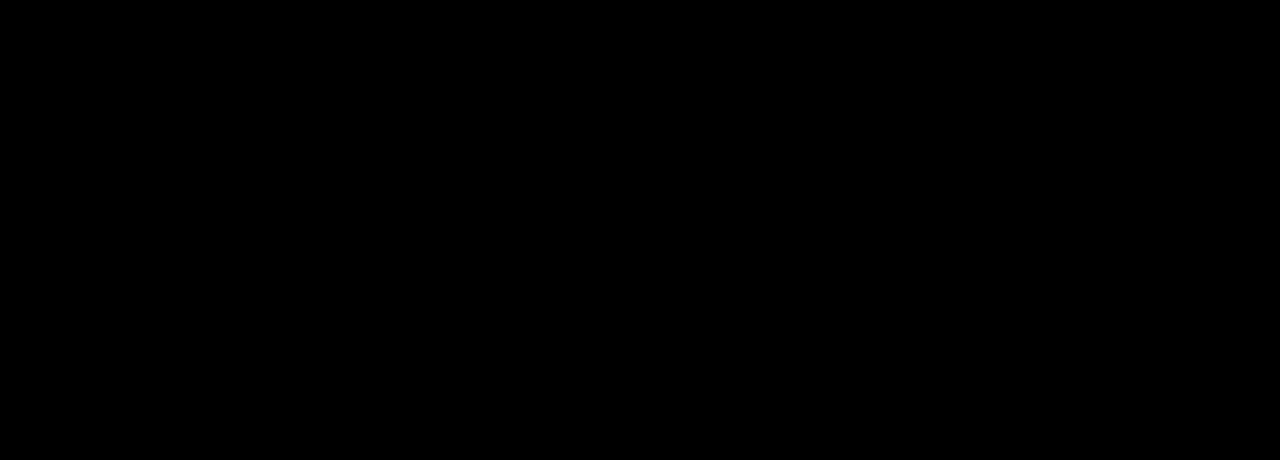
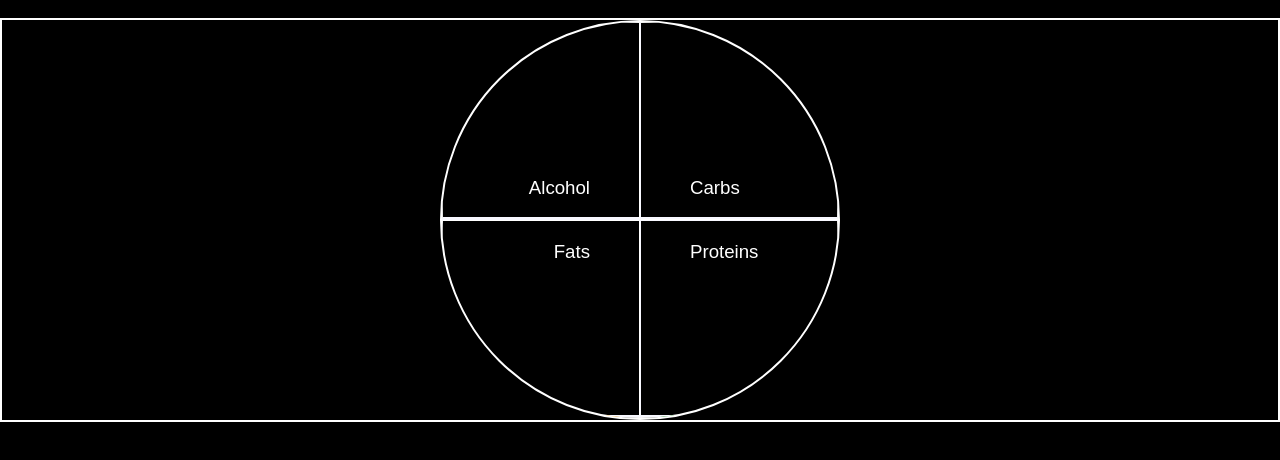
Before and after one commit to KylesTech95/nutrient-hack, a plain HTML site: page index.html in a window 1280 px wide. Drawn offline with Linux system fonts and the light colour scheme.

Commit message:
feat: html/css - plate/macronutrient organization.

```diff
--- a/index.html
+++ b/index.html
@@ -20,6 +20,26 @@
      <div id="wrapper" class="wrapper-container container-wrapper">
 
         <!-- 1. plate -->
+         <div id="plate-container" data-plate>
+
+            <div class="plate-section" data-proteins>
+                <p>Proteins</p>
+                <div class="plate-indicator" data-proteins-indicator></div>
+            </div>
+            <div class="plate-section second-child" data-carbohydrates>
+                <p>Carbs</p>
+                <div class="plate-indicator" data-carbohydrates-indicator></div>
+            </div>
+            <div class="plate-section third-child" data-alcohol>
+                <p>Alcohol</p>
+                <div class="plate-indicator" data-alcohol-indicator></div>
+            </div>
+            <div class="plate-section" data-fats>
+                <p>Fats</p>
+                <div class="plate-indicator" data-fats-indicator></div>
+            </div>
+
+         </div>
 
         <!-- 2. user input (height weight age gender)-->
 
--- a/styles.css
+++ b/styles.css
@@ -19,4 +19,197 @@
 
 body {
     background-color: var(--bg-secondary);
+
+    height:100%;
+    width:100%;
+
 }
+
+#wrapper {
+    height:inherit;
+    width:inherit;
+
+    display:flex;
+    flex-direction: column;
+    align-items:center;
+    justify-content: center;
+
+    overflow-y:scroll;
+
+    border:2px solid var(--color-secondary);
+}
+
+/* plate container */
+#plate-container {
+    border:2px solid var(--color-secondary);
+
+    aspect-ratio:1 / 1;
+    height:400px;
+    width:400px;
+
+    border-radius:50%;
+
+    display:flex;
+    flex-direction: column;
+    align-items: center;
+    justify-content: center;
+
+    overflow:hidden;
+
+    position:relative;
+}
+
+/* plate macros */
+#plate-container div.plate-section {
+    display:flex;
+    flex-direction: column;
+    justify-content: end;
+
+    font-size:14pt;
+
+    min-height:50%;
+    min-width:50%;
+
+    border:.25px solid var(--color-secondary);
+    box-shadow:0 0 .5px .9px ghostwhite;
+
+    position:absolute;
+}
+
+/* plate label */
+.plate-section > p {
+    mix-blend-mode:difference;
+
+    font-family: Arial, Helvetica, sans-serif;
+
+    position:absolute;
+
+    color:var(--color-secondary);
+}
+
+/*
+||
+||
+||
+\/
+*/
+
+[data-proteins] > p{
+    top:10%;
+    left:25%;
+}
+[data-carbohydrates] > p{
+    bottom:10%;
+    left:25%;
+}
+[data-alcohol] > p{
+    bottom:10%;
+    right:25%;
+}
+[data-fats] > p {
+    top:10%;
+    right:25%;
+}
+
+
+/* proteins */
+div.plate-section:first-child{
+    border-bottom-right-radius:50%;
+
+    bottom:0;
+    right:0;
+
+}
+
+/* carbs */
+div.plate-section.second-child{
+    border-top-right-radius:50%;
+
+    top:0;
+    right:0;
+
+}
+
+/* alcohol */
+div.plate-section.third-child{
+    border-top-left-radius:50%;
+
+    top:0;
+    left:0;
+
+}
+
+/* fats */
+div.plate-section:last-child{
+    border-bottom-left-radius:50%;
+
+    bottom:0;
+    left:0;
+
+}
+
+/* plate indicators */
+
+.plate-section div.plate-indicator {
+    min-width:inherit;
+
+    border:.25px solid ghostwhite;
+
+    animation: introduceMacros 2s forwards;
+
+    transition:smooth !important;
+}
+
+/* keyframe animation  */
+@keyframes introduceMacros {
+    0%{
+
+        height:0;
+    }
+    50%{
+        height:200px;
+    }
+    100%{
+        height:0;
+    }
+
+}
+
+
+/* indicators */
+
+/* proteins */
+[data-proteins-indicator] {
+
+    background-color:green;
+
+    /* height: 150px !important; */
+
+}
+
+
+/* carbs */
+[data-carbohydrates-indicator] {
+    background-color:green;
+
+    background-color:yellow;
+
+    /* height: 90px !important; */
+
+}
+
+/* fats */
+[data-fats-indicator] {
+    background-color:orange;
+
+    /* height: 130px !important; */
+
+}
+
+/* alcohol */
+[data-alcohol-indicator] {
+    background-color:red;
+
+    /* height: 46px !important; */
+
+}
```
